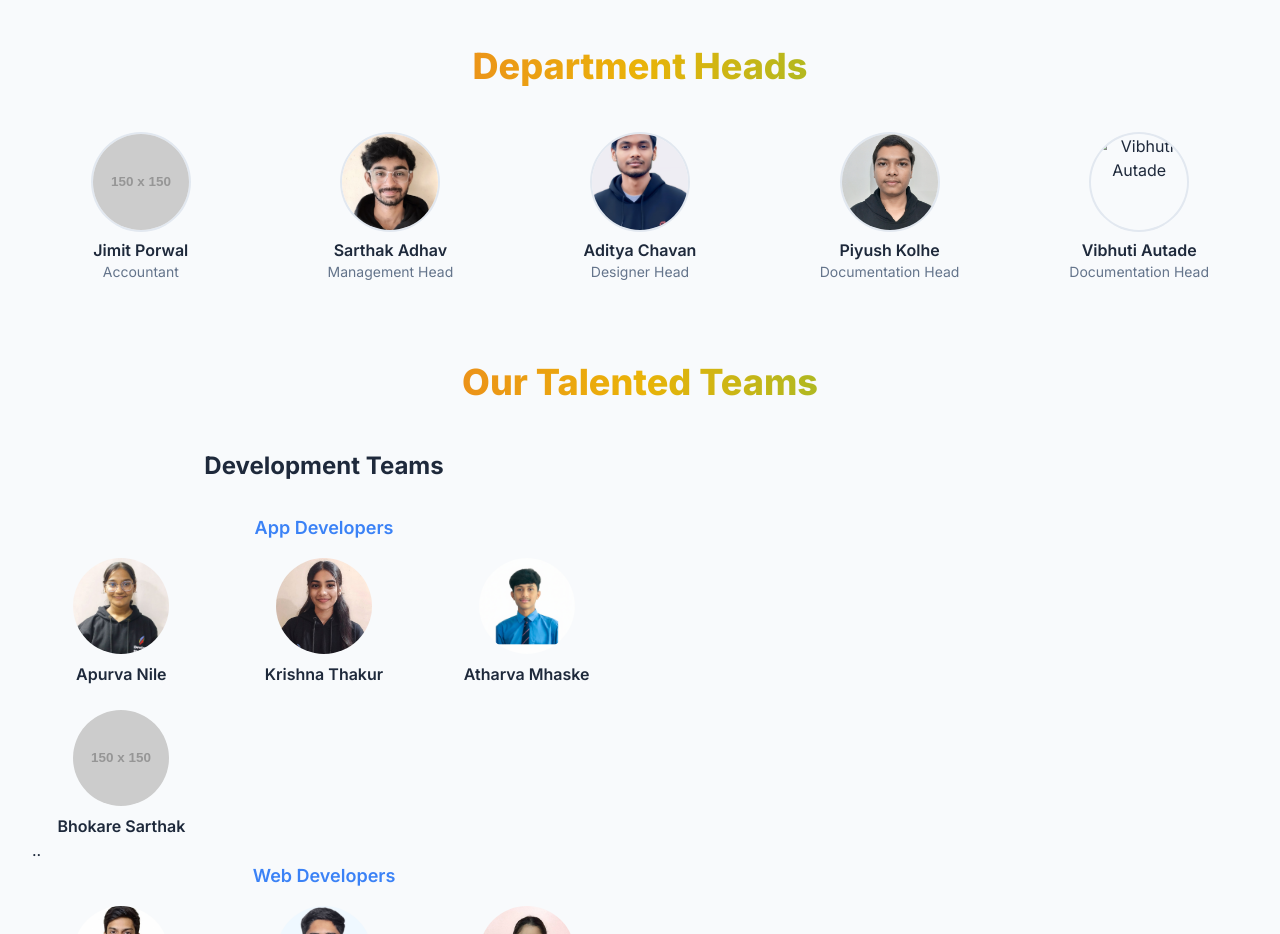
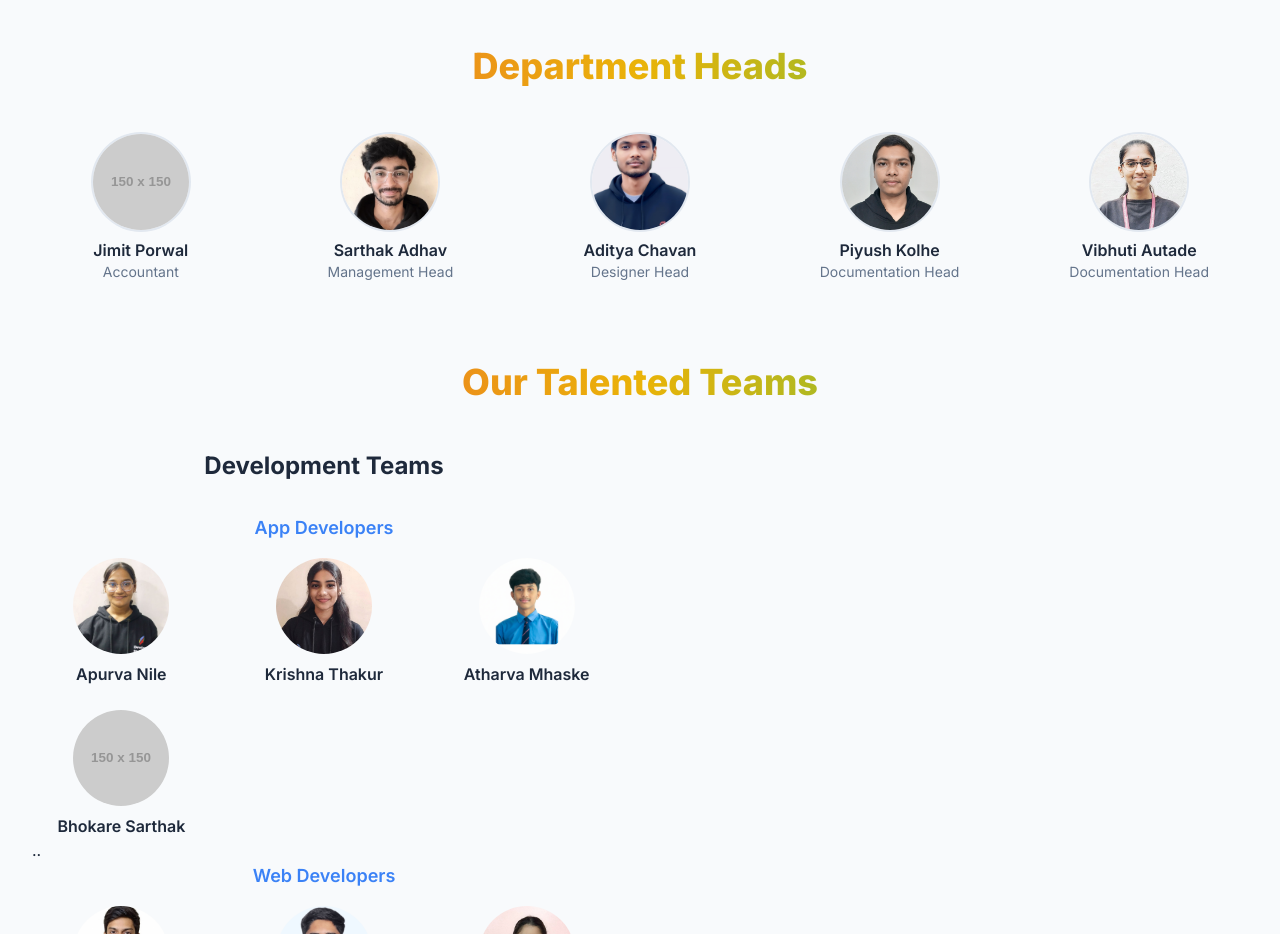
Before and after one commit to sarthak126/DSC, a plain HTML site: page newDSC/html/team.html in a window 1280 px wide. Shown: the part 1300-2234 px from the top of the page. Drawn offline with nearby package versions, Linux system fonts and the light colour scheme; files that its build step writes are made by us from their sources; placeholder pictures from the web are drawn by us.

Commit message:
fixed img path

```diff
--- a/newDSC/html/team.html
+++ b/newDSC/html/team.html
@@ -302,7 +302,7 @@
                         <div class="group text-center"><img alt="Sarthak Adhav" class="w-24 h-24 rounded-full mx-auto mb-2 object-cover ring-2 ring-slate-200 dark:ring-slate-700 group-hover:ring-primary-400" src="../images/sarthakAdhav.jpg"><h4 class="font-semibold">Sarthak Adhav</h4><p class="text-sm text-slate-500 dark:text-slate-400">Management Head</p></div>
                         <div class="group text-center"><img alt="Aditya Chavan" class="w-24 h-24 rounded-full mx-auto mb-2 object-cover ring-2 ring-slate-200 dark:ring-slate-700 group-hover:ring-primary-400" src="../images/adityaChavan.jpg"><h4 class="font-semibold">Aditya Chavan</h4><p class="text-sm text-slate-500 dark:text-slate-400">Designer Head</p></div>
                         <div class="group text-center"><img alt="Piyush Kolhe" class="w-24 h-24 rounded-full mx-auto mb-2 object-cover ring-2 ring-slate-200 dark:ring-slate-700 group-hover:ring-primary-400" src="../images/piyushkolhe.jpg"><h4 class="font-semibold">Piyush Kolhe</h4><p class="text-sm text-slate-500 dark:text-slate-400">Documentation Head</p></div>
-                        <div class="group text-center"><img alt="Vibhuti Autade" class="w-24 h-24 rounded-full mx-auto mb-2 object-cover ring-2 ring-slate-200 dark:ring-slate-700 group-hover:ring-primary-400" ../images/VibhutiAutade.jpg"><h4 class="font-semibold">Vibhuti Autade</h4><p class="text-sm text-slate-500 dark:text-slate-400">Documentation Head</p></div>
+                        <div class="group text-center"><img alt="Vibhuti Autade" class="w-24 h-24 rounded-full mx-auto mb-2 object-cover ring-2 ring-slate-200 dark:ring-slate-700 group-hover:ring-primary-400" src=" ../images/VibhutiAutade.jpg"><h4 class="font-semibold">Vibhuti Autade</h4><p class="text-sm text-slate-500 dark:text-slate-400">Documentation Head</p></div>
                     </div>
                 </section>
 
```
